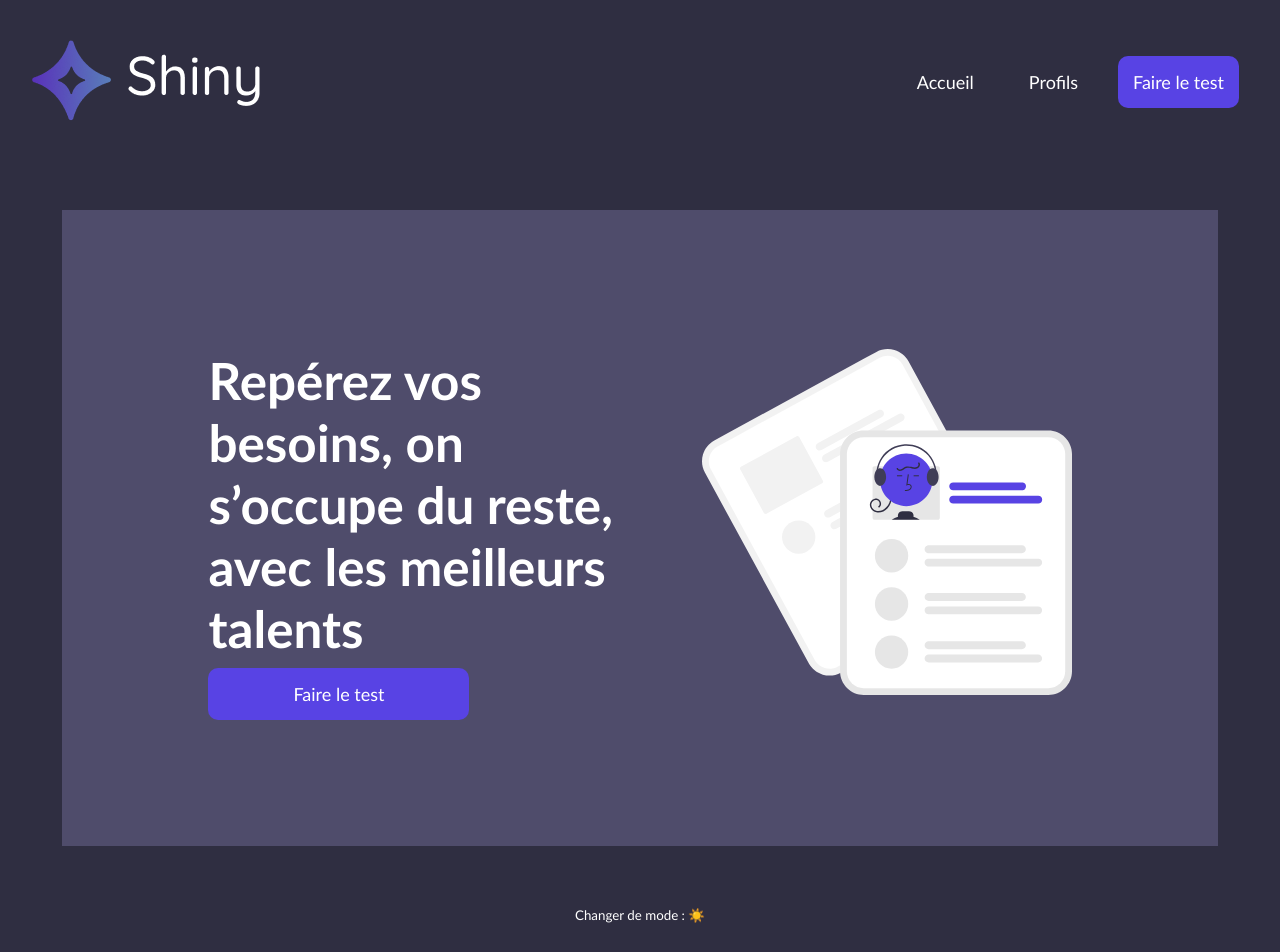
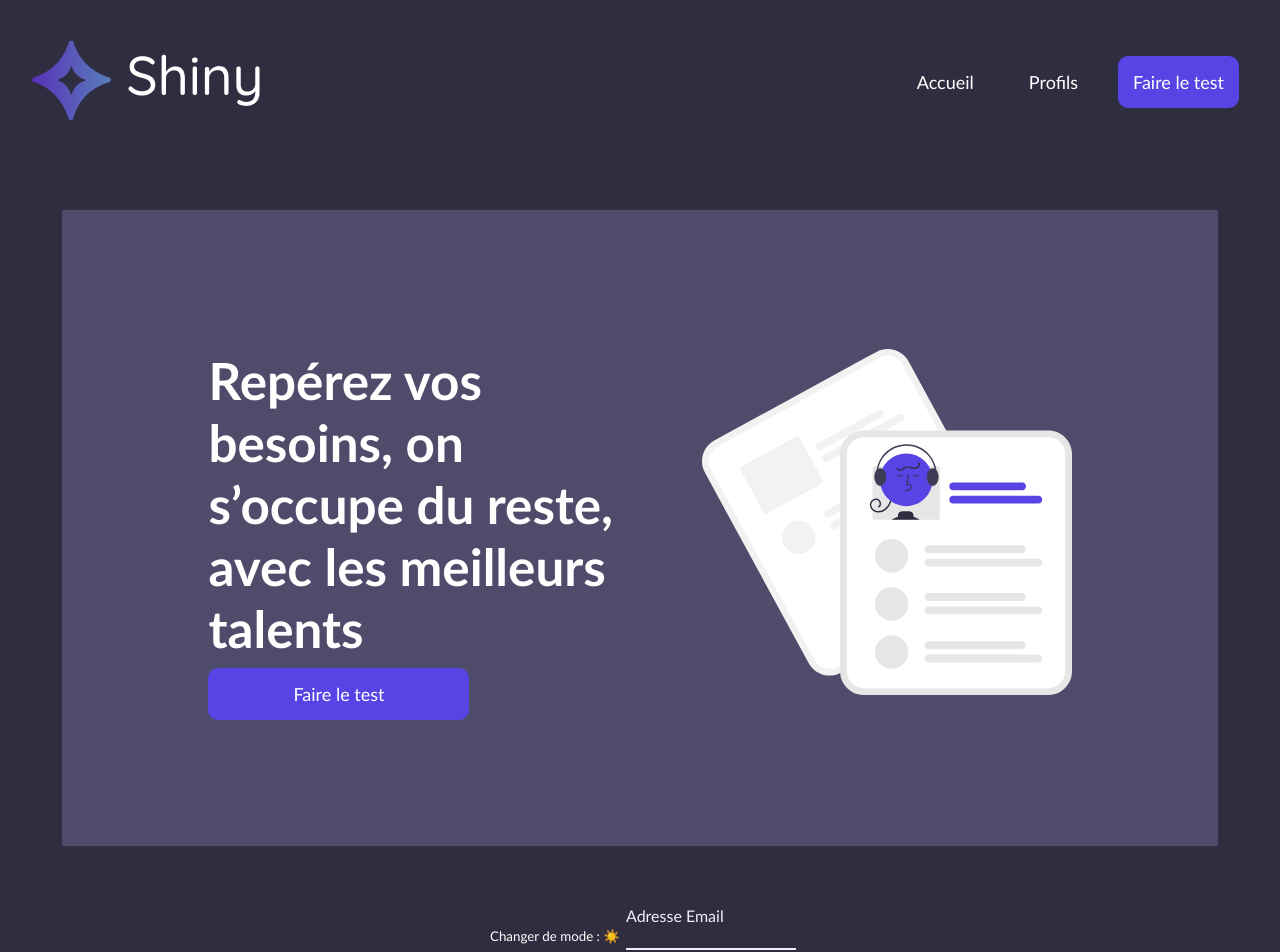
Before and after one commit to FabKaiz/shiny-agency, a React (Create React App) app: page / in a window 1280 px wide. Shown: the top 952 px of the page. Built offline with nearby package versions, Linux system fonts and the light colour scheme.

Commit message:
added emailinput to footer

```diff
--- /dev/null
+++ b/src/components/EmailInput/index.jsx
@@ -0,0 +1,59 @@
+import styled from 'styled-components'
+import { Component } from 'react'
+import colors from '../../utils/style/colors'
+
+const InputWrapper = styled.div`
+  color: ${({ theme }) =>
+    theme === 'light' ? colors.backgroundDark : colors.backgroundLight};
+  display: flex;
+  flex-direction: column;
+`
+
+const StyledLabel = styled.label`
+  color: ${({ theme }) =>
+    theme === 'light' ? colors.backgroundDark : colors.backgroundLight};
+`
+
+const StyledInput = styled.input`
+  border: none;
+  color: ${({ theme }) =>
+    theme === 'light' ? colors.backgroundDark : colors.backgroundLight};
+  background-color: transparent;
+  border-bottom: 2px solid
+    ${({ theme }) =>
+      theme === 'light' ? colors.backgroundDark : colors.backgroundLight};
+  margin-top: 5px;
+  margin-bottom: 15px;
+`
+class EmailInput extends Component {
+  constructor(props) {
+    // L'autre manière de binder de manière explicite votre fonction au this
+    // this.updateInputValue =this.updateInputValue.bind(this)
+    super(props)
+    this.state = {
+      inputValue: '',
+    }
+  }
+
+  updateInputValue(value) {
+    this.setState({ inputValue: value })
+  }
+
+  render() {
+    const { theme } = this.props
+    console.log(theme);
+
+    return (
+      <InputWrapper theme={theme}>
+        <StyledLabel theme={theme}>Adresse Email</StyledLabel>
+        <StyledInput
+          theme={theme}
+          onChange={(e) => this.updateInputValue(e.target.value)}
+        />
+        {this.state.inputValue}
+      </InputWrapper>
+    )
+  }
+}
+
+export default EmailInput
--- a/src/components/Footer/index.jsx
+++ b/src/components/Footer/index.jsx
@@ -1,6 +1,7 @@
 import styled from 'styled-components'
 import colors from '../../utils/style/colors'
 import { useTheme } from '../../utils/hooks'
+import EmailInput from '../EmailInput'
 
 const FooterContainer = styled.footer`
   display: flex;
@@ -25,6 +26,7 @@ function Footer() {
       <NightModeButton onClick={() => toggleTheme()}>
         Changer de mode : {theme === 'light' ? '🌙' : '☀️'}
       </NightModeButton>
+      <EmailInput theme={theme} />
     </FooterContainer>
   )
 }
```
